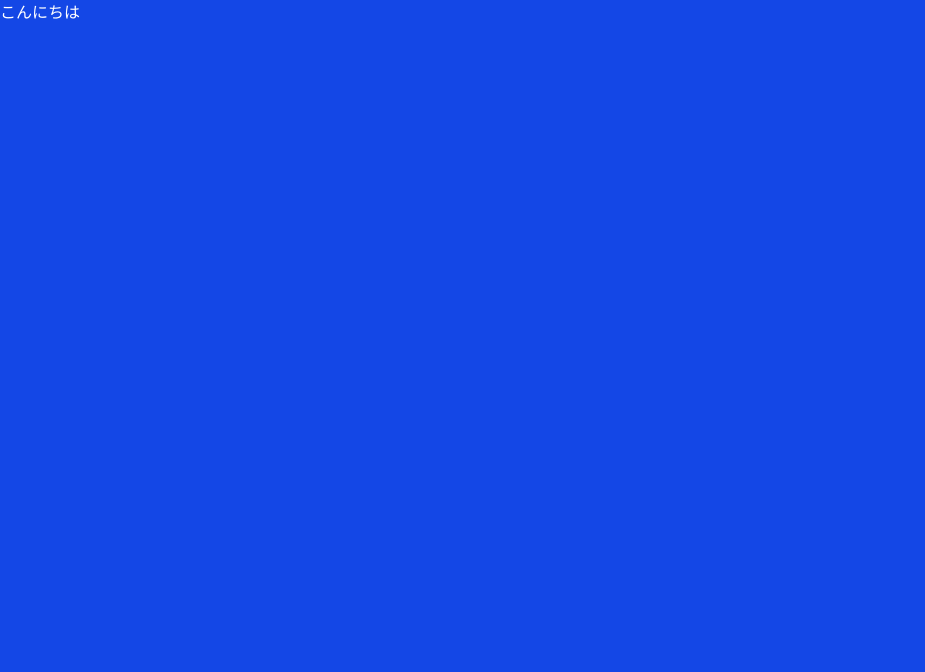
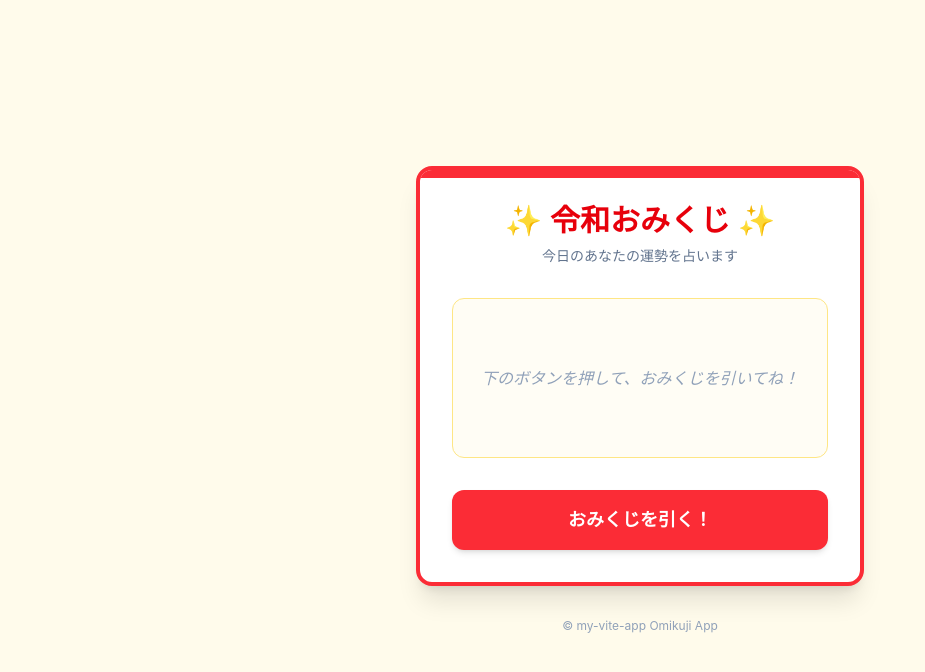
Before and after one commit to 26im0079-a11y/my-vite-app, a React (Vite) app: page / in a window 1280 px wide. Shown: the top 672 px of the page, without its empty margins (0-925 px from the left). Built offline with nearby package versions, Linux system fonts and the light colour scheme.

Commit message:
おみくじアプリを実装

```diff
--- a/src/App.tsx
+++ b/src/App.tsx
@@ -1,11 +1,82 @@
-import './App.css'
+import { useState } from 'react';
 
-function App() {
+// おみくじの結果のリスト
+const LUCK_RESULTS = [
+  { fortune: '🌟 超大吉', comment: '最高の一日！何をやってもうまくいきます。宝くじを買うなら今かも？' },
+  { fortune: '🎉 大吉', comment: '素晴らしい運気です。笑顔で過ごすとさらにハッピーが舞い込みます。' },
+  { fortune: '✨ 吉', comment: '手堅く良い一日。お気に入りの音楽を聴くと運気がさらにアップ！' },
+  { fortune: '🍀 中吉', comment: '穏やかな幸運に恵まれます。いつもよりちょっといいランチを食べてみては？' },
+  { fortune: '🎵 小吉', comment: '小さなラッキーが見つかる日。落とし物や忘れ物には少し注意。' },
+  { fortune: '🍵 末吉', comment: 'のんびり過ごすのが吉。温かいお茶でも飲んでホッと一息つきましょう。' },
+];
+
+export default function App() {
+  // おみくじの結果を保存するReactの状態（ステート）
+  const [result, setResult] = useState<{ fortune: string; comment: string } | null>(null);
+  // ボタンが押されて「シャッフル中」の演出用
+  const [isRolling, setIsRolling] = useState(false);
+
+  // おみくじを引く関数
+  const drawOmikuji = () => {
+    setIsRolling(true);
+
+    // 0.5秒だけ「考え中…」の演出を入れてから結果を出す
+    setTimeout(() => {
+      const randomIndex = Math.floor(Math.random() * LUCK_RESULTS.length);
+      setResult(LUCK_RESULTS[randomIndex]);
+      setIsRolling(false);
+    }, 500);
+  };
+
   return (
-    <div className="bg-blue-700 text-white h-screen">
-      こんにちは
+    <div className="min-h-screen bg-amber-50 flex flex-col items-center justify-center p-4 text-slate-800">
+      <div className="max-w-md w-full bg-white rounded-2xl shadow-xl p-8 border-4 border-red-500 text-center relative overflow-hidden">
+
+        {/* 和風の飾り枠風デザイン */}
+        <div className="absolute top-0 left-0 w-full h-2 bg-red-500"></div>
+
+        <h1 className="text-3xl font-bold text-red-600 mb-2 font-serif">✨ 令和おみくじ ✨</h1>
+        <p className="text-slate-500 text-sm mb-8">今日のあなたの運勢を占います</p>
+
+        {/* 結果表示エリア */}
+        <div className="min-h-[160px] flex flex-col items-center justify-center bg-amber-50/50 rounded-xl p-4 mb-8 border border-amber-200">
+          {isRolling ? (
+            <div className="text-xl font-bold text-amber-600 animate-bounce">
+              🔮 運命をシャッフル中...
+            </div>
+          ) : result ? (
+            <div className="animate-fade-in">
+              <div className="text-4xl font-extrabold text-red-500 mb-3 drop-shadow-sm">
+                {result.fortune}
+              </div>
+              <p className="text-slate-600 text-sm leading-relaxed px-4">
+                {result.comment}
+              </p>
+            </div>
+          ) : (
+            <div className="text-slate-400 italic">
+              下のボタンを押して、おみくじを引いてね！
+            </div>
+          )}
+        </div>
+
+        {/* おみくじを引くボタン */}
+        <button
+          onClick={drawOmikuji}
+          disabled={isRolling}
+          className={`w-full py-4 px-6 text-lg font-bold text-white rounded-xl shadow-md transition-all duration-200 active:scale-95 ${
+            isRolling
+              ? 'bg-slate-400 cursor-not-allowed'
+              : 'bg-red-500 hover:bg-red-600 hover:shadow-lg'
+          }`}
+        >
+          {result ? 'もう一度引く' : 'おみくじを引く！'}
+        </button>
+      </div>
+
+      <footer className="mt-8 text-xs text-slate-400">
+        © my-vite-app Omikuji App
+      </footer>
     </div>
-  )
-}
-
-export default App
+  );
+  } //
```
